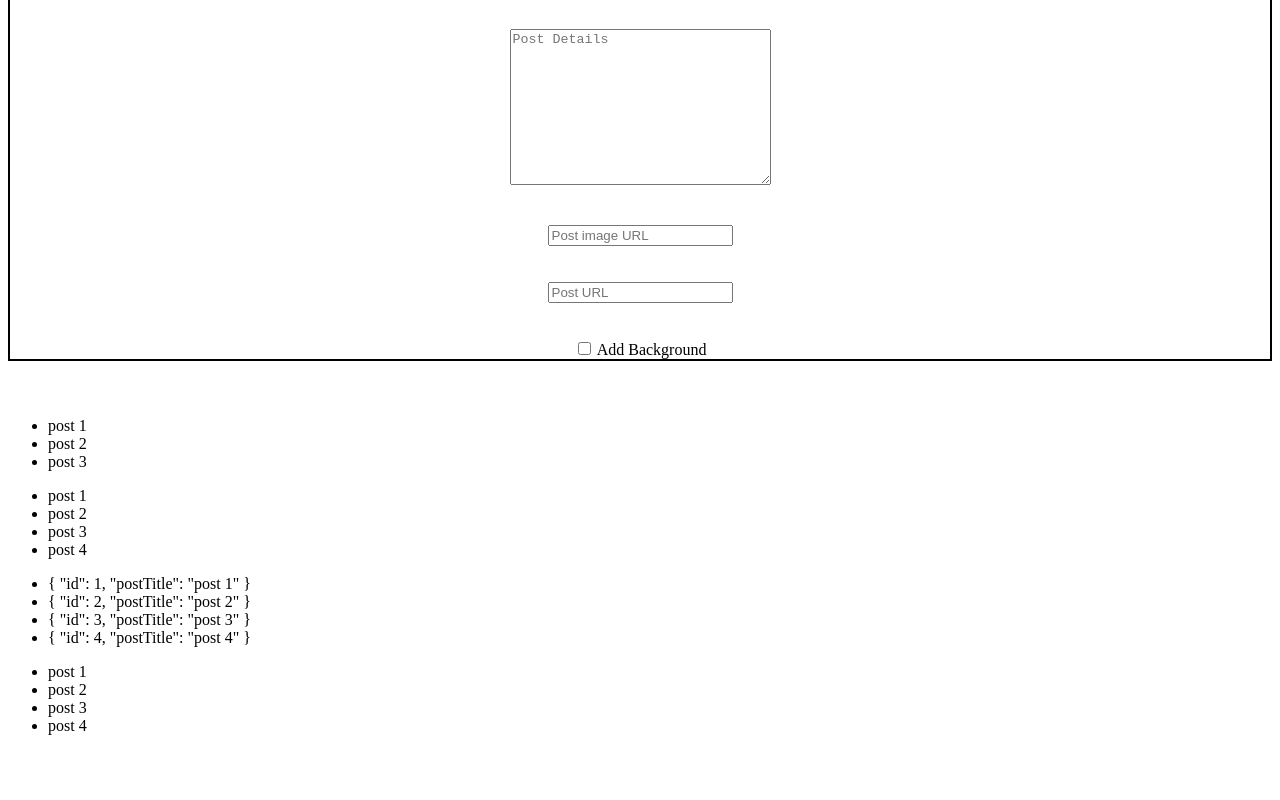
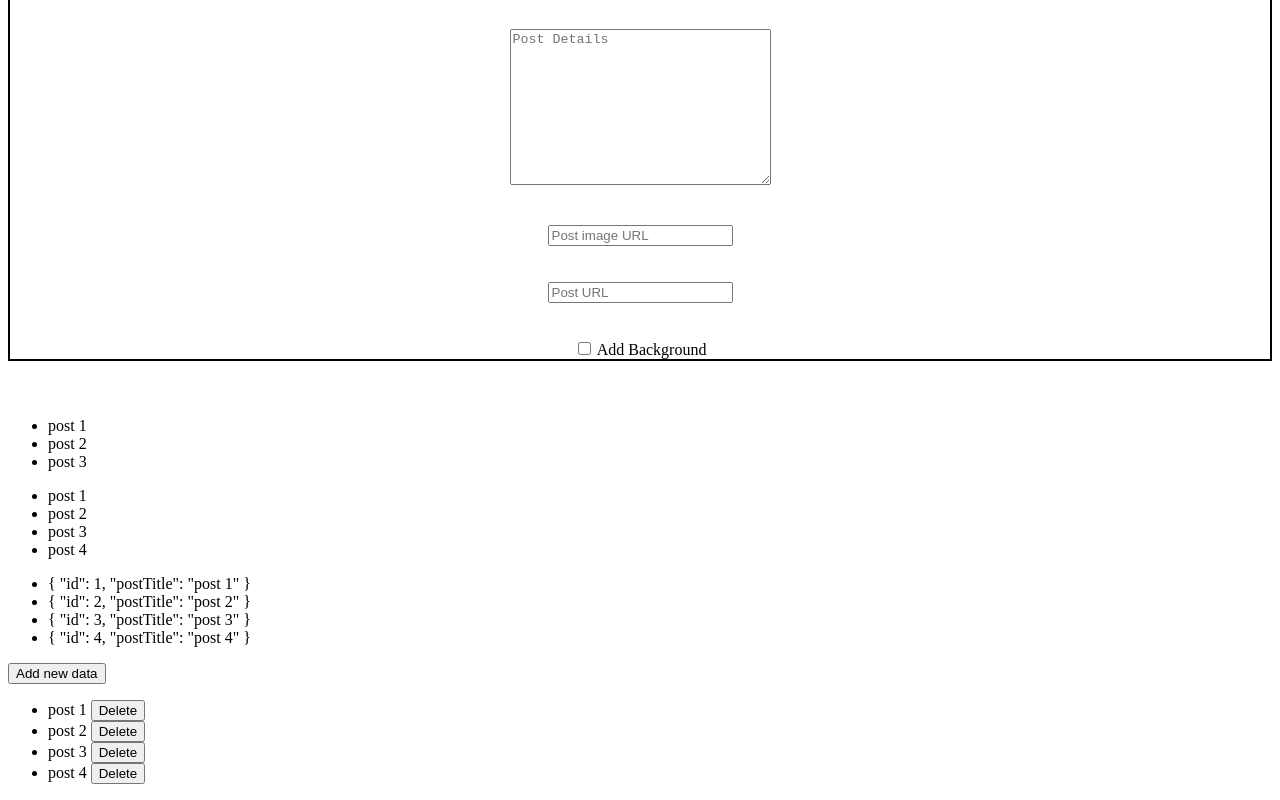
Before and after one commit to sanidhiya-khandelwal/Angular-intro, an Angular app: page / in a window 1280 px wide. Shown: the part 1412-2212 px from the top of the page. Before the commit the page ends 2163 px from the top, so only its background shows below. Built offline with nearby package versions, Linux system fonts and the light colour scheme.

Commit message:
Angular change detection (add/remove a new data object when we click on a button )✅

```diff
--- a/src/app/app.component.html
+++ b/src/app/app.component.html
@@ -97,7 +97,13 @@ will compile into property binding so bettre use property binding only -->
     <li *ngFor="let post of objArray">{{post | json}}</li>
 </ul>
 
+<button (click)="addNew()">Add new data</button>
+
 <!-- fetching any property -->
 <ul>
-    <li *ngFor="let post of objArray">{{post.postTitle}}</li>
+    <li *ngFor="let post of objArray">{{post.postTitle}}
+        <button (click)="onDelete(post)">Delete</button>
+        <!--passing num of the object to be deleted so that we can get index using indexOf -->
+
+    </li>
 </ul>
--- a/src/app/app.component.ts
+++ b/src/app/app.component.ts
@@ -113,4 +113,13 @@ export class AppComponent implements AfterViewInit { //step 5 view ki.. implemen
     { id: 3, postTitle: 'post 3' },
     { id: 4, postTitle: 'post 4' }
   ]
+
+  addNew() {
+    this.objArray.push({ id: 6, postTitle: 'post 6' })
+  }
+  onDelete(post: any) {
+    let index = this.objArray.indexOf(post);
+    this.objArray.splice(index, 1)
+  }
+
 }
```
Also changed, not shown: 1 other file (tests, documents, lock files or other folders).
